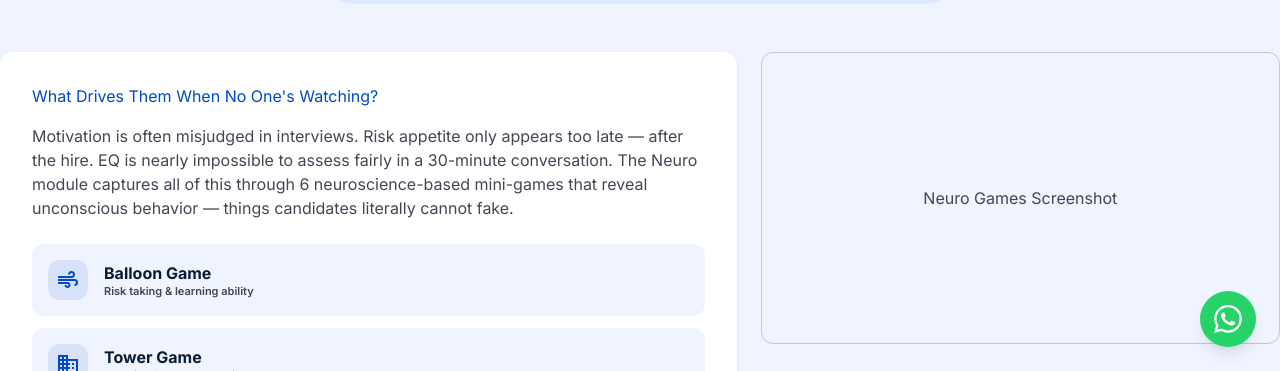
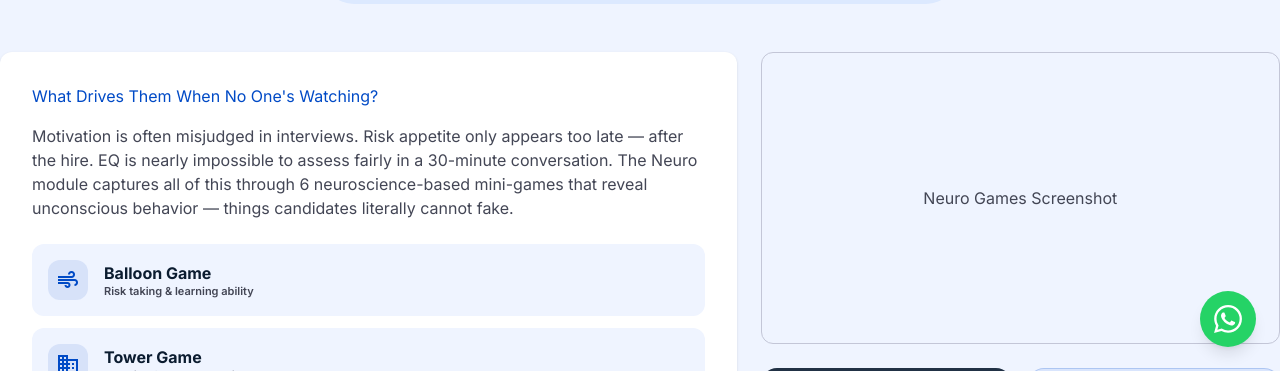
Before and after one commit to gregorykurnia/website, a Next.js app: page /discover in a window 1280 px wide. Both pictures are taken after a click on the button "Neuroscience". Shown: the part 1627-1998 px from the top of the page. Built offline with nearby package versions, Linux system fonts and the light colour scheme.

Commit message:
auto-save

```diff
--- a/app/discover/page.tsx
+++ b/app/discover/page.tsx
@@ -366,7 +366,12 @@ export default function DiscoverPage() {
                       allocation, and emotional intelligence through unconscious behavior.
                     </p>
                   </div>
+                </div>
 
+                <div className="md:col-span-5 space-y-6">
+                  <div className="rounded-xl border border-outline-variant bg-surface-container-low aspect-video flex items-center justify-center">
+                    <p className="text-on-surface-variant font-label-sm">Neuro Games Screenshot</p>
+                  </div>
                   <div className="grid grid-cols-1 sm:grid-cols-2 gap-4">
                     <div className="bg-inverse-surface text-surface-bright p-8 rounded-2xl">
                       <p className="font-label-sm uppercase mb-4 opacity-70">
@@ -388,12 +393,6 @@ export default function DiscoverPage() {
                         <li>• Emotional recognition insights for leadership and service roles</li>
                       </ul>
                     </div>
-                  </div>
-                </div>
-
-                <div className="md:col-span-5 space-y-6">
-                  <div className="rounded-xl border border-outline-variant bg-surface-container-low aspect-video flex items-center justify-center">
-                    <p className="text-on-surface-variant font-label-sm">Neuro Games Screenshot</p>
                   </div>
                 </div>
               </div>
```
